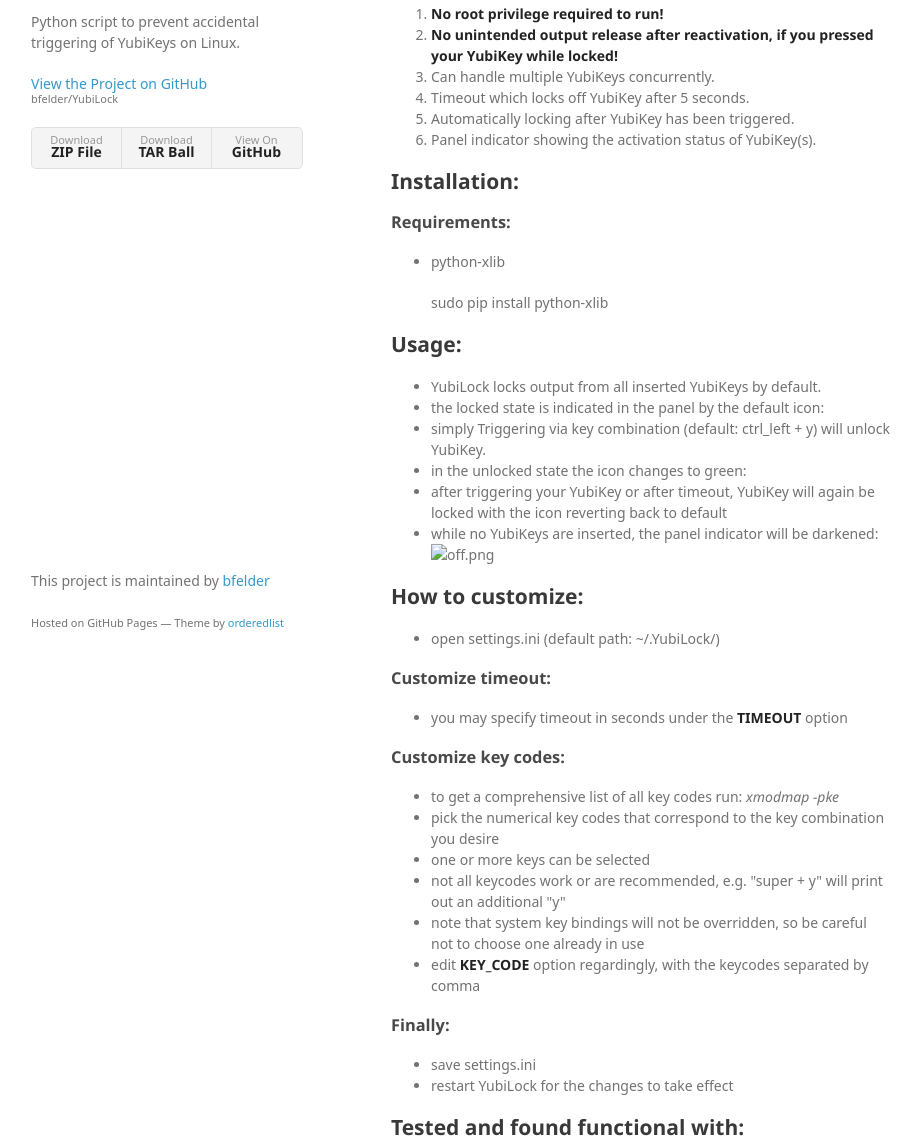
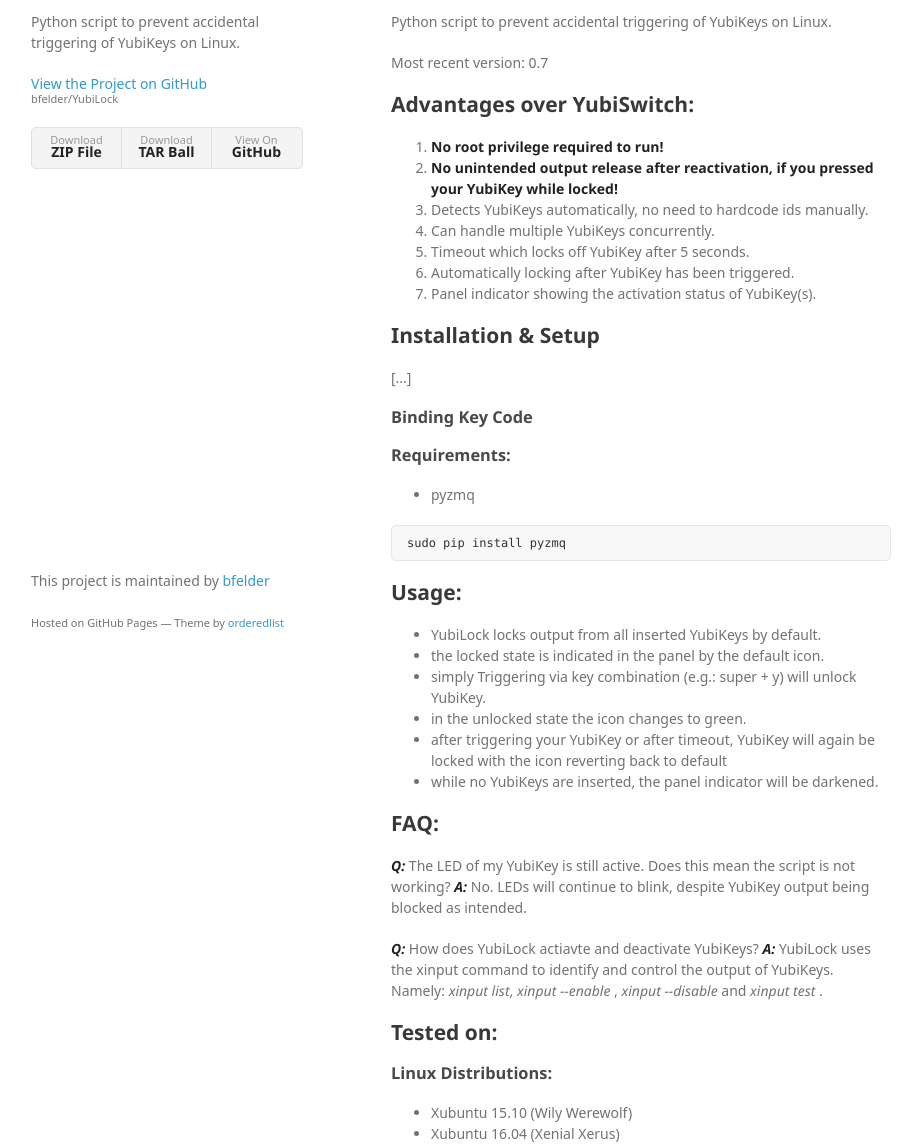
Before and after one commit to pykong/YubiGuard, a plain HTML site: page index.html in a window 1280 px wide. Shown: the part 98-1245 px from the top of the page, without its empty margins (179-1101 px from the left). Drawn offline with Linux system fonts and the light colour scheme; a web font is replaced by a local one.

Commit message:
Create gh-pages branch via GitHub

```diff
--- a/index.html
+++ b/index.html
@@ -28,12 +28,20 @@
         </ul>
       </header>
       <section>
-        <h2>
+        <h1>
+<a id="yubilock" class="anchor" href="#yubilock" aria-hidden="true"><span aria-hidden="true" class="octicon octicon-link"></span></a>YubiLock</h1>
+
+<p>Python script to prevent accidental triggering of YubiKeys on Linux.</p>
+
+<p>Most recent version: 0.7</p>
+
+<h2>
 <a id="advantages-over-yubiswitch" class="anchor" href="#advantages-over-yubiswitch" aria-hidden="true"><span aria-hidden="true" class="octicon octicon-link"></span></a>Advantages over YubiSwitch:</h2>
 
 <ol>
 <li><strong>No root privilege required to run!</strong></li>
 <li><strong>No unintended output release after reactivation, if you pressed your YubiKey while locked!</strong></li>
+<li>Detects YubiKeys automatically, no need to hardcode ids manually.</li>
 <li>Can handle multiple YubiKeys concurrently.</li>
 <li>Timeout which locks off YubiKey after 5 seconds.</li>
 <li>Automatically locking after YubiKey has been triggered.</li>
@@ -41,69 +49,47 @@
 </ol>
 
 <h2>
-<a id="installation" class="anchor" href="#installation" aria-hidden="true"><span aria-hidden="true" class="octicon octicon-link"></span></a>Installation:</h2>
+<a id="installation--setup" class="anchor" href="#installation--setup" aria-hidden="true"><span aria-hidden="true" class="octicon octicon-link"></span></a>Installation &amp; Setup</h2>
+
+<p>[...]</p>
+
+<h3>
+<a id="binding-key-code" class="anchor" href="#binding-key-code" aria-hidden="true"><span aria-hidden="true" class="octicon octicon-link"></span></a>Binding Key Code</h3>
 
 <h3>
 <a id="requirements" class="anchor" href="#requirements" aria-hidden="true"><span aria-hidden="true" class="octicon octicon-link"></span></a>Requirements:</h3>
 
 <ul>
-<li>
-<p>python-xlib</p>
+<li>pyzmq</li>
+</ul>
 
-<p>sudo pip install python-xlib</p>
-</li>
-</ul>
+<pre><code>sudo pip install pyzmq
+</code></pre>
 
 <h2>
 <a id="usage" class="anchor" href="#usage" aria-hidden="true"><span aria-hidden="true" class="octicon octicon-link"></span></a>Usage:</h2>
 
 <ul>
 <li>YubiLock locks output from all inserted YubiKeys by default.</li>
-<li>the locked state is indicated in the panel by the default icon: </li>
-<li>simply Triggering via key combination (default: ctrl_left + y) will unlock YubiKey.</li>
-<li>in the unlocked state the icon changes to green: </li>
+<li>the locked state is indicated in the panel by the default icon.</li>
+<li>simply Triggering via key combination (e.g.: super + y) will unlock YubiKey.</li>
+<li>in the unlocked state the icon changes to green.</li>
 <li>after triggering your YubiKey or after timeout, YubiKey will again be locked with the icon reverting back to default</li>
-<li>while no YubiKeys are inserted, the panel indicator will be darkened: <img src="%7B%7Bsite.baseurl%7D%7Doff.png" alt="off.png">
-</li>
+<li>while no YubiKeys are inserted, the panel indicator will be darkened.</li>
 </ul>
 
 <h2>
-<a id="how-to-customize" class="anchor" href="#how-to-customize" aria-hidden="true"><span aria-hidden="true" class="octicon octicon-link"></span></a>How to customize:</h2>
+<a id="faq" class="anchor" href="#faq" aria-hidden="true"><span aria-hidden="true" class="octicon octicon-link"></span></a>FAQ:</h2>
 
-<ul>
-<li>open settings.ini (default path: ~/.YubiLock/)</li>
-</ul>
+<p><strong><em>Q:</em></strong> The LED of my YubiKey is still active. Does this mean the script is not working?
+<strong><em>A:</em></strong> No. LEDs will continue to blink, despite YubiKey output being blocked as intended.</p>
 
-<h3>
-<a id="customize-timeout" class="anchor" href="#customize-timeout" aria-hidden="true"><span aria-hidden="true" class="octicon octicon-link"></span></a>Customize timeout:</h3>
-
-<ul>
-<li>you may specify timeout in seconds under the <strong>TIMEOUT</strong> option</li>
-</ul>
-
-<h3>
-<a id="customize-key-codes" class="anchor" href="#customize-key-codes" aria-hidden="true"><span aria-hidden="true" class="octicon octicon-link"></span></a>Customize key codes:</h3>
-
-<ul>
-<li>to get a comprehensive list of all key codes run: <em>xmodmap -pke</em>
-</li>
-<li>pick the numerical key codes that correspond to the key combination you desire</li>
-<li>one or more keys can be selected</li>
-<li>not all keycodes work or are recommended, e.g. "super + y" will print out an additional "y"</li>
-<li>note that system key bindings will not be overridden, so be careful not to choose one already in use</li>
-<li>edit <strong>KEY_CODE</strong> option regardingly, with the keycodes separated by comma</li>
-</ul>
-
-<h3>
-<a id="finally" class="anchor" href="#finally" aria-hidden="true"><span aria-hidden="true" class="octicon octicon-link"></span></a>Finally:</h3>
-
-<ul>
-<li>save settings.ini</li>
-<li>restart YubiLock for the changes to take effect</li>
-</ul>
+<p><strong><em>Q:</em></strong> How does YubiLock actiavte and deactivate YubiKeys?
+<strong><em>A:</em></strong> YubiLock uses the xinput command to identify and control the output of YubiKeys. Namely:
+<em>xinput list</em>, <em>xinput --enable </em>, <em>xinput --disable </em> and <em>xinput test </em>.</p>
 
 <h2>
-<a id="tested-and-found-functional-with" class="anchor" href="#tested-and-found-functional-with" aria-hidden="true"><span aria-hidden="true" class="octicon octicon-link"></span></a>Tested and found functional with:</h2>
+<a id="tested-on" class="anchor" href="#tested-on" aria-hidden="true"><span aria-hidden="true" class="octicon octicon-link"></span></a>Tested on:</h2>
 
 <h3>
 <a id="linux-distributions" class="anchor" href="#linux-distributions" aria-hidden="true"><span aria-hidden="true" class="octicon octicon-link"></span></a>Linux Distributions:</h3>
@@ -126,21 +112,6 @@
 <ul>
 <li>German (QWERTZU)</li>
 </ul>
-
-<h2>
-<a id="faq" class="anchor" href="#faq" aria-hidden="true"><span aria-hidden="true" class="octicon octicon-link"></span></a>FAQ:</h2>
-
-<p><strong><em>Q:</em></strong> The LED of my YubiKey is still active. Does this mean the script is not working?
-<strong><em>A:</em></strong> No. LEDs will continue to blink, despite YubiKey output being blocked as intended.</p>
-
-<p><strong><em>Q:</em></strong> How does YubiLock actiavte and deactivate YubiKeys?
-<strong><em>A:</em></strong> YubiLock uses the xinput command to identify and control the output of YubiKeys. Namely:
-<em>xinput list</em>, <em>xinput --enable </em>, <em>xinput --disable </em> and <em>xinput test </em>.</p>
-
-<h2>
-<a id="authors-and-contributors" class="anchor" href="#authors-and-contributors" aria-hidden="true"><span aria-hidden="true" class="octicon octicon-link"></span></a>Authors and Contributors</h2>
-
-<h2></h2>
 
 <h2>
 <a id="changelog" class="anchor" href="#changelog" aria-hidden="true"><span aria-hidden="true" class="octicon octicon-link"></span></a>Changelog:</h2>
@@ -190,10 +161,12 @@
 <li>eliminated minor bugs which led to laggy or unreliable unlocking</li>
 </ul>
 
-<h2>
-<a id="support-or-contact" class="anchor" href="#support-or-contact" aria-hidden="true"><span aria-hidden="true" class="octicon octicon-link"></span></a>Support or Contact</h2>
+<h3>
+<a id="v-07" class="anchor" href="#v-07" aria-hidden="true"><span aria-hidden="true" class="octicon octicon-link"></span></a>v 0.7</h3>
 
-<p>Having trouble with YubiLock? Check out our <a href="https://help.github.com/pages">documentation</a> or <a href="https://github.com/contact">contact support</a> and we’ll help you sort it out.</p>
+<ul>
+<li>switched back from KeyEventListener to ZmqListener, as the former interfered with YubiKey release (see issue)</li>
+</ul>
       </section>
       <footer>
         <p>This project is maintained by <a href="https://github.com/bfelder">bfelder</a></p>
```
Also changed, not shown: params.json (+1 -1 lines).
